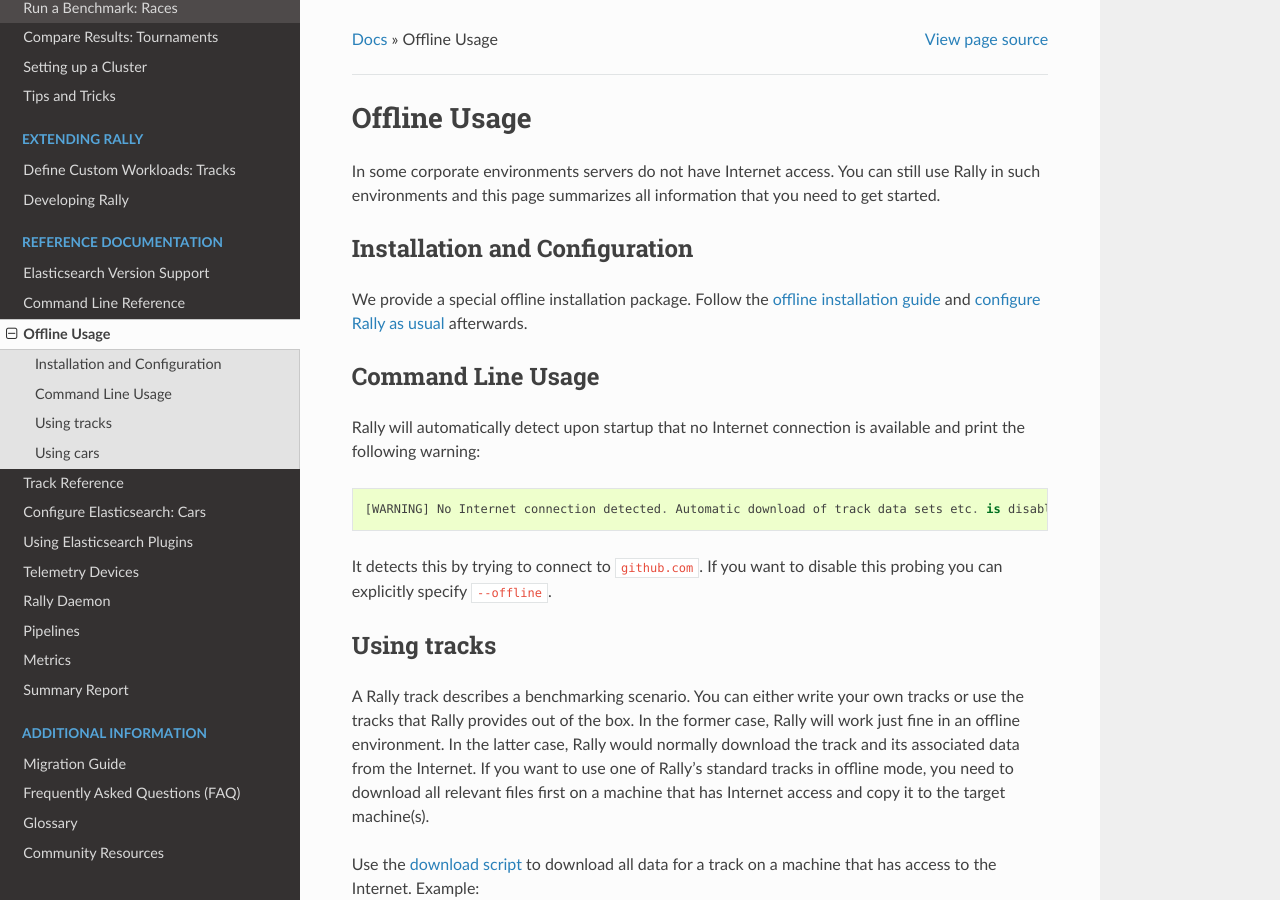
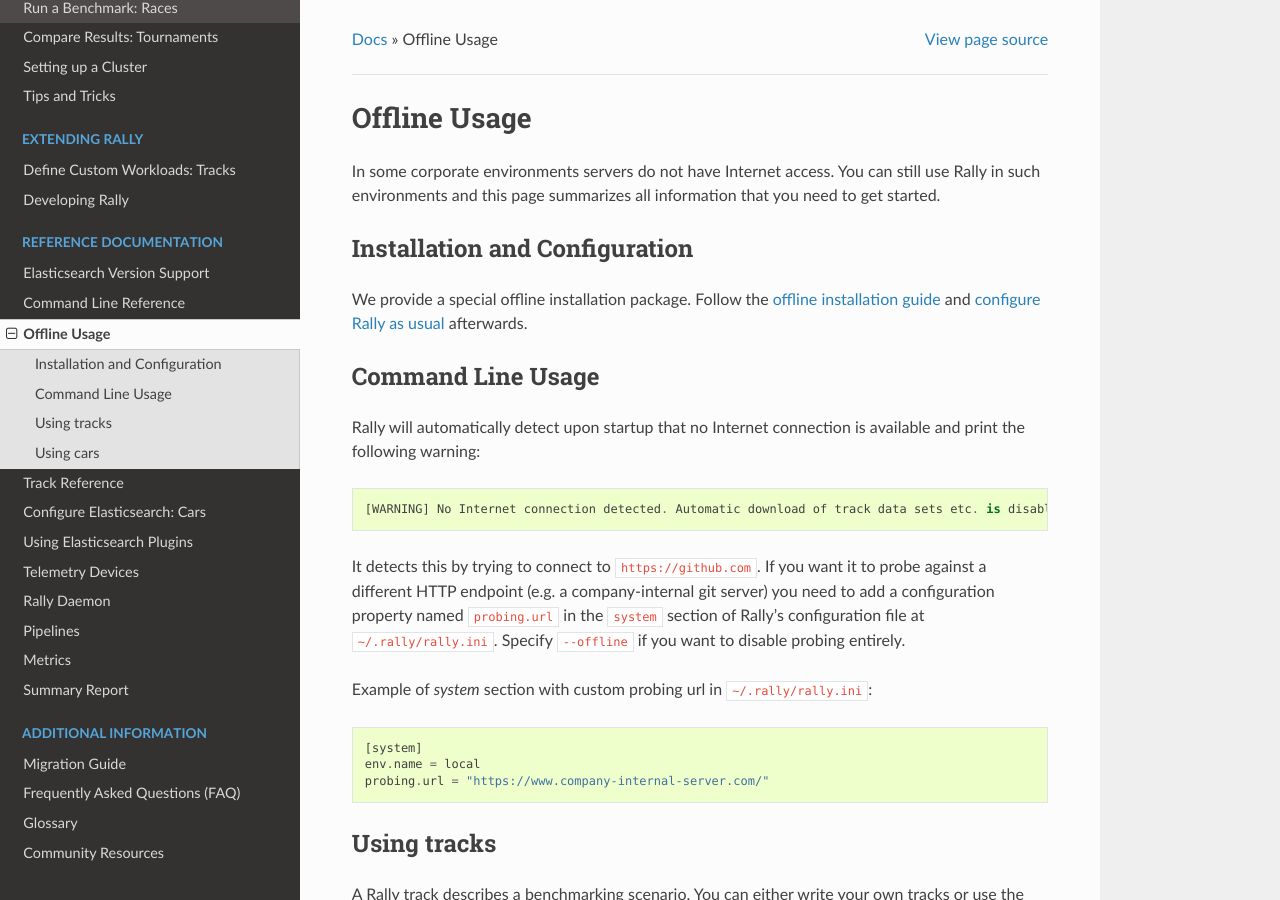
Before and after one commit to elastic/rally, a Sphinx documentation site: the page built from docs/offline.rst, in a window 1280 px wide and 900 px high. Built offline with Sphinx 7.4.7 and the Read the Docs theme 2.0.0, drawn with Linux system fonts in a browser that asks for light colours.

Commit message:
Add custom probing URL

```diff
--- a/docs/offline.rst
+++ b/docs/offline.rst
@@ -15,7 +15,14 @@
 
     [WARNING] No Internet connection detected. Automatic download of track data sets etc. is disabled.
 
-It detects this by trying to connect to ``github.com``. If you want to disable this probing you can explicitly specify ``--offline``.
+It detects this by trying to connect to ``https://github.com``. If you want it to probe against a different HTTP endpoint (e.g. a company-internal git server) you need to add a configuration property named ``probing.url`` in the ``system`` section of Rally's configuration file at ``~/.rally/rally.ini``. Specify ``--offline`` if you want to disable probing entirely.
+
+Example of `system` section with custom probing url in ``~/.rally/rally.ini``::
+
+    [system]
+    env.name = local
+    probing.url = "https://www.company-internal-server.com/"
+
 
 Using tracks
 ------------
```
Also changed, not shown: 2 other files.
